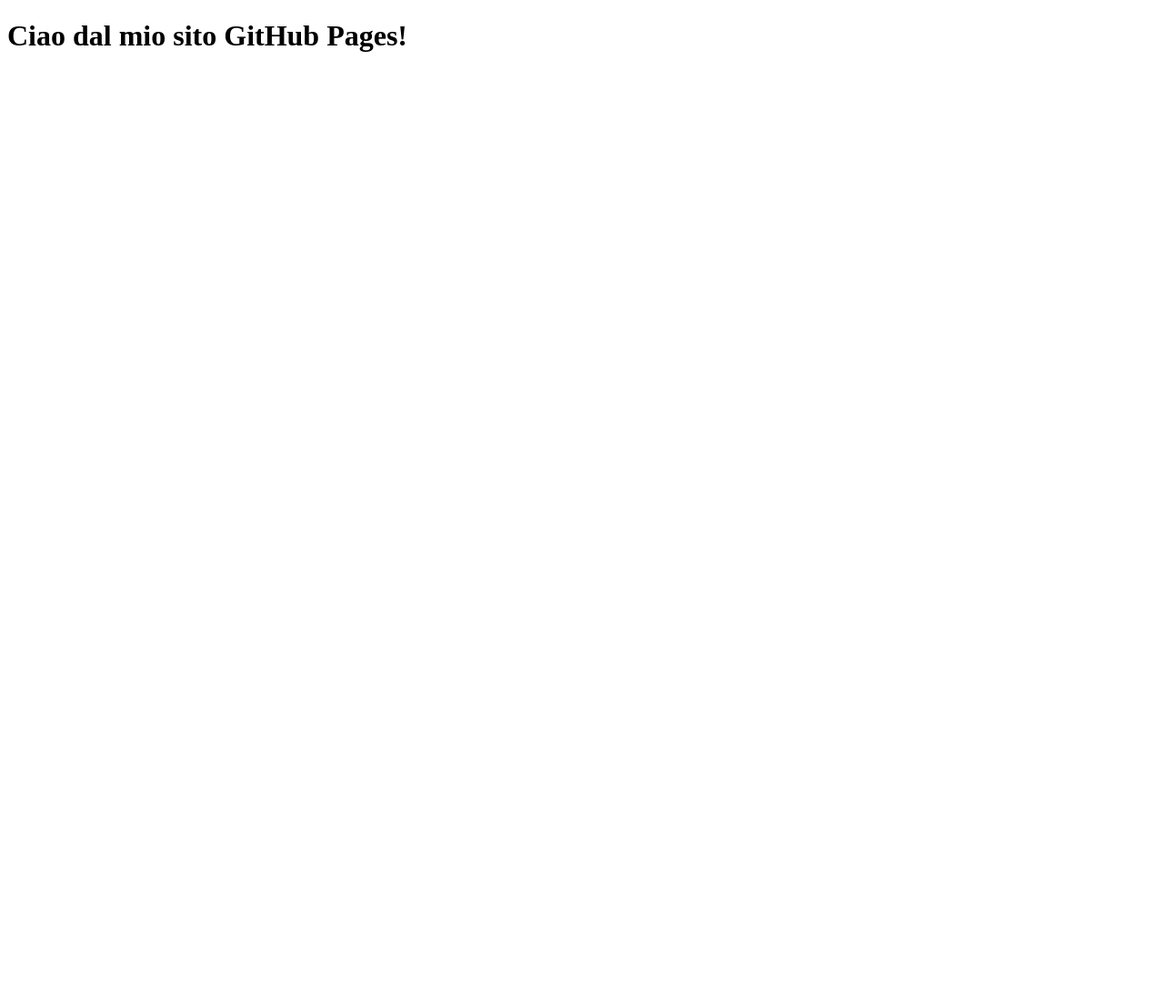
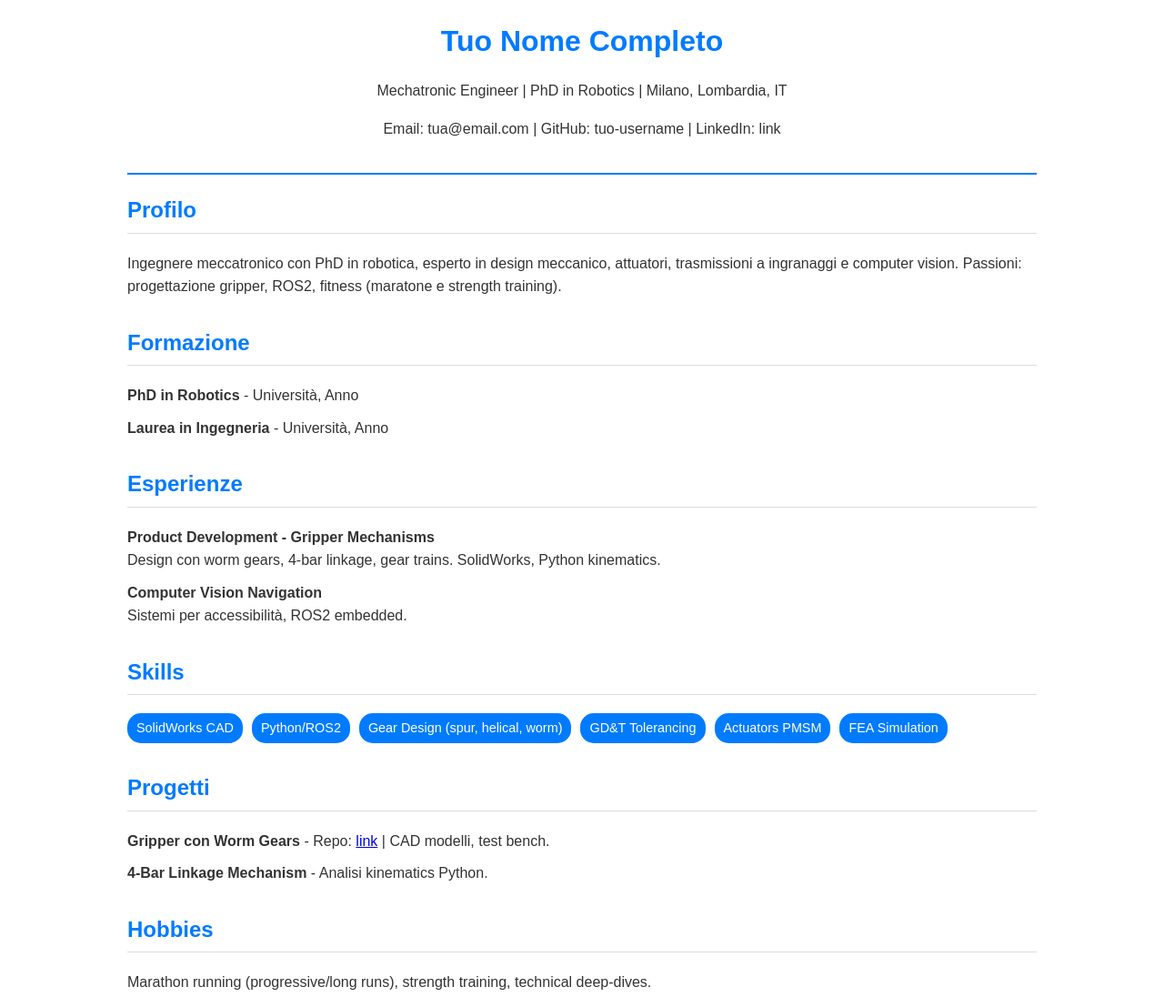
Before and after one commit to marcopuliti11/marcopuliti11.github.io, a plain HTML site: page index.html in a window 1280 px wide. Shown: the whole page at 91% size. Before the commit the page ends 800 px from the top, so only its background shows below. Drawn offline with Linux system fonts and the light colour scheme.

Commit message:
Revamp index.html for personal portfolio site
Updated HTML structure and added content for a personal portfolio site, including sections for profile, education, experience, skills, projects, and hobbies.

```diff
--- a/index.html
+++ b/index.html
@@ -1,5 +1,73 @@
 <!DOCTYPE html>
-<html>
-<head><title>Il mio sito</title></head>
-<body><h1>Ciao dal mio sito GitHub Pages!</h1></body>
+<html lang="it">
+<head>
+    <meta charset="UTF-8">
+    <meta name="viewport" content="width=device-width, initial-scale=1.0">
+    <title>Tuo Nome - Mechatronic Engineer & Roboticist</title>
+    <style>
+        body { font-family: Arial, sans-serif; margin: 0; padding: 20px; max-width: 1000px; margin: auto; line-height: 1.6; color: #333; }
+        header { text-align: center; border-bottom: 2px solid #007bff; padding-bottom: 20px; }
+        h1 { color: #007bff; margin: 0; }
+        h2 { color: #007bff; border-bottom: 1px solid #ddd; padding-bottom: 5px; }
+        section { margin-bottom: 30px; }
+        ul { list-style-type: none; padding: 0; }
+        li { margin-bottom: 10px; }
+        .skills { display: flex; flex-wrap: wrap; gap: 10px; }
+        .skill-tag { background: #007bff; color: white; padding: 5px 10px; border-radius: 15px; font-size: 0.9em; }
+        @media (max-width: 600px) { body { padding: 10px; } }
+    </style>
+</head>
+<body>
+    <header>
+        <h1>Tuo Nome Completo</h1>
+        <p>Mechatronic Engineer | PhD in Robotics | Milano, Lombardia, IT</p>
+        <p>Email: tua@email.com | GitHub: tuo-username | LinkedIn: link</p>
+    </header>
+
+    <section id="summary">
+        <h2>Profilo</h2>
+        <p>Ingegnere meccatronico con PhD in robotica, esperto in design meccanico, attuatori, trasmissioni a ingranaggi e computer vision. Passioni: progettazione gripper, ROS2, fitness (maratone e strength training).</p>
+    </section>
+
+    <section id="education">
+        <h2>Formazione</h2>
+        <ul>
+            <li><strong>PhD in Robotics</strong> - Università, Anno</li>
+            <li><strong>Laurea in Ingegneria</strong> - Università, Anno</li>
+        </ul>
+    </section>
+
+    <section id="experience">
+        <h2>Esperienze</h2>
+        <ul>
+            <li><strong>Product Development - Gripper Mechanisms</strong><br>Design con worm gears, 4-bar linkage, gear trains. SolidWorks, Python kinematics.</li>
+            <li><strong>Computer Vision Navigation</strong><br>Sistemi per accessibilità, ROS2 embedded.</li>
+        </ul>
+    </section>
+
+    <section id="skills">
+        <h2>Skills</h2>
+        <div class="skills">
+            <span class="skill-tag">SolidWorks CAD</span>
+            <span class="skill-tag">Python/ROS2</span>
+            <span class="skill-tag">Gear Design (spur, helical, worm)</span>
+            <span class="skill-tag">GD&T Tolerancing</span>
+            <span class="skill-tag">Actuators PMSM</span>
+            <span class="skill-tag">FEA Simulation</span>
+        </div>
+    </section>
+
+    <section id="projects">
+        <h2>Progetti</h2>
+        <ul>
+            <li><strong>Gripper con Worm Gears</strong> - Repo: <a href="https://github.com/tuo/repo">link</a> | CAD modelli, test bench.</li>
+            <li><strong>4-Bar Linkage Mechanism</strong> - Analisi kinematics Python.</li>
+        </ul>
+    </section>
+
+    <section id="hobbies">
+        <h2>Hobbies</h2>
+        <p>Marathon running (progressive/long runs), strength training, technical deep-dives.</p>
+    </section>
+</body>
 </html>
```
